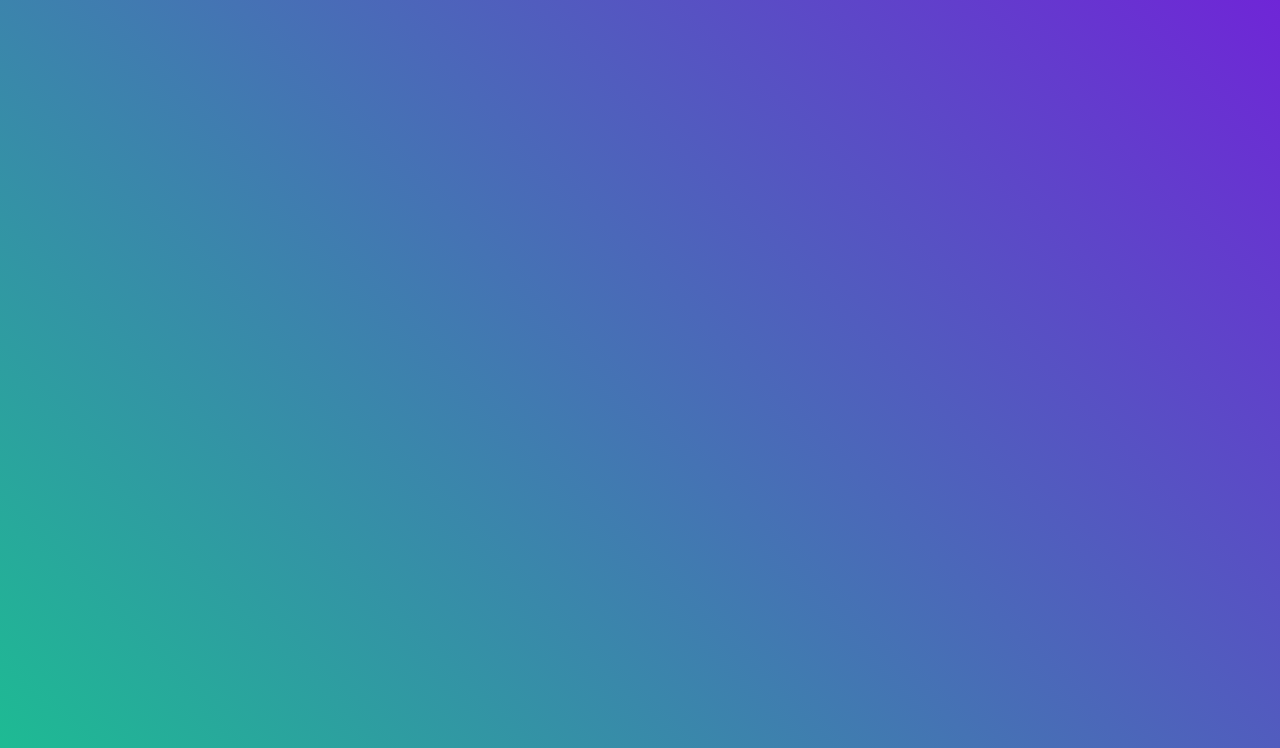
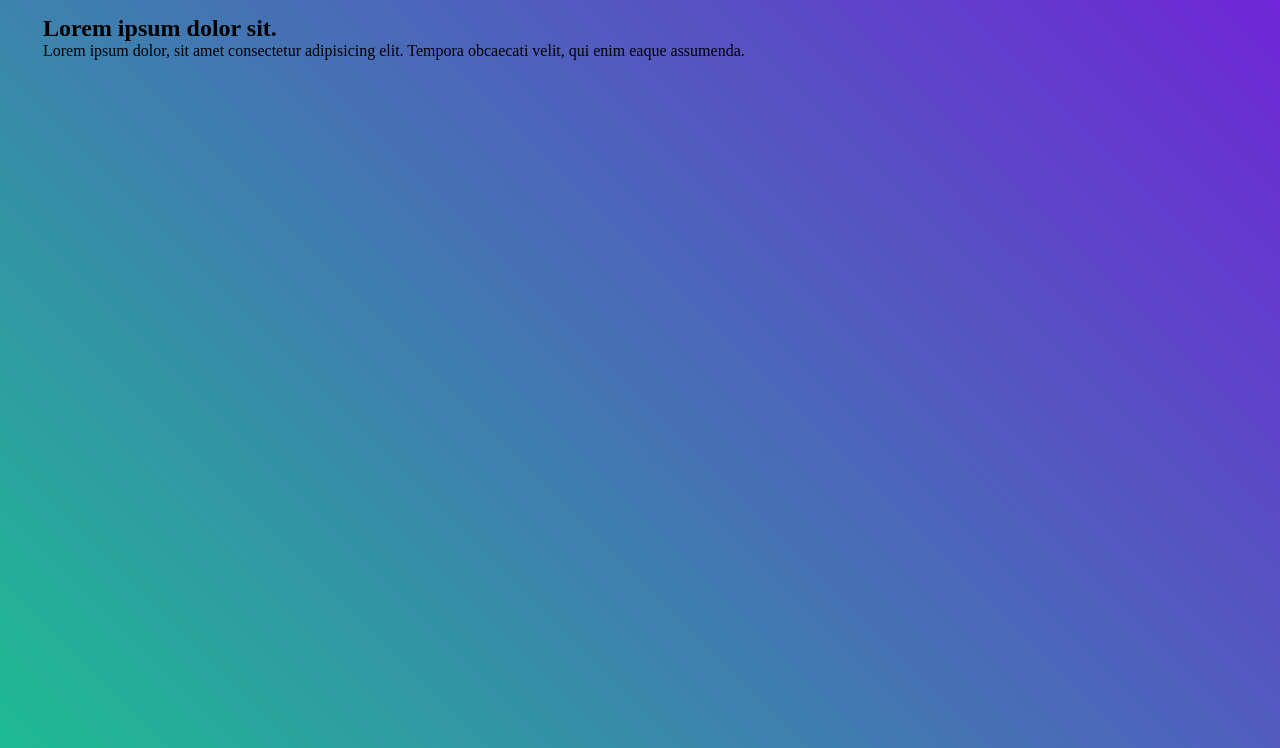
Before and after one commit to dmitriy-orach/learning-git, a plain HTML site: page template/index.html in a window 1280 px wide. Shown: the part 52-800 px from the top of the page. Drawn offline with Linux system fonts and the light colour scheme.

Commit message:
added content

```diff
--- a/style/style.css
+++ b/style/style.css
@@ -10,3 +10,12 @@ body{
     background-repeat: no-repeat;
     min-height: 100vh;
 }
+
+.content{
+    padding: 30px 15px;
+}
+
+.wrapper{
+    max-width: 1224px;
+    margin: 0 auto;
+}
--- a/template/index.html
+++ b/template/index.html
@@ -10,6 +10,11 @@
 <body>
     <h1>Hello!</h1>
 
+    <div class="content wrapper">
+        <h2>Lorem ipsum dolor sit.</h2>
+        <p>Lorem ipsum dolor, sit amet consectetur adipisicing elit. Tempora obcaecati velit, qui enim eaque assumenda.</p>
+    </div>
+
     <script src="../js/script.js"></script>
 </body>
 </html>
```
